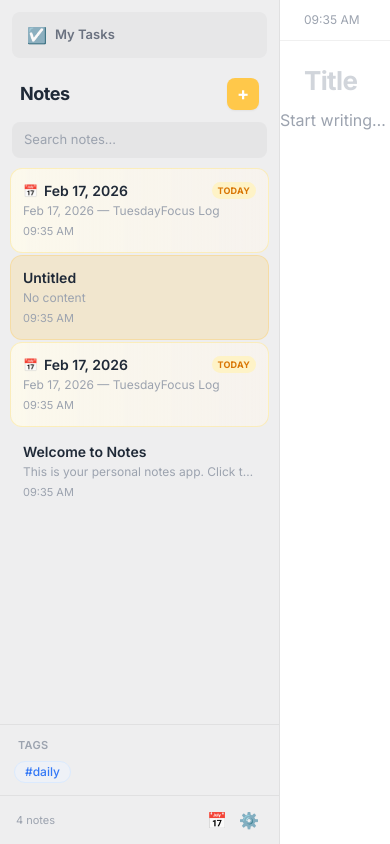
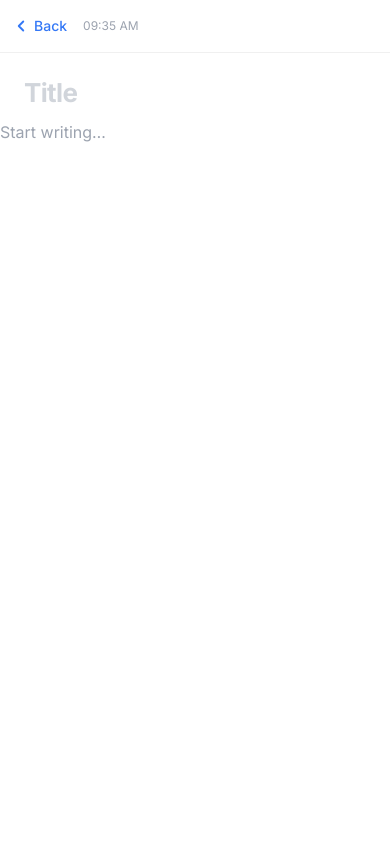
Before and after one commit to Hash-hokage/Vibe-Note, a React (Vite) app: page / in a window 390 px wide. Both pictures are taken after typing "Sample" into the empty fields and a click on the button "New note". Built offline with nearby package versions, Linux system fonts and the light colour scheme.

Commit message:
The Shapeshifter

```diff
--- a/src/App.jsx
+++ b/src/App.jsx
@@ -153,6 +153,16 @@ export default function App() {
   const [view, setView] = useState('notes')
   const [showSettings, setShowSettings] = useState(false)
   const [showPalette, setShowPalette] = useState(false)
+  const [mobileView, setMobileView] = useState('LIST') // 'LIST' or 'EDITOR'
+
+  /* ─── Responsive: detect mobile (<768px) ─── */
+  const [isMobile, setIsMobile] = useState(() => window.innerWidth < 768)
+  useEffect(() => {
+    const mq = window.matchMedia('(max-width: 767px)')
+    const handler = (e) => setIsMobile(e.matches)
+    mq.addEventListener('change', handler)
+    return () => mq.removeEventListener('change', handler)
+  }, [])
 
   useEffect(() => {
     localStorage.setItem('notes-app-data', JSON.stringify(notes))
@@ -247,11 +257,13 @@ export default function App() {
     setActiveId(note.id)
     setSearch('')
     setView('notes')
+    setMobileView('EDITOR')
   }
 
   const handleSelectNote = (id) => {
     setActiveId(id)
     setView('notes')
+    setMobileView('EDITOR')
   }
 
   const handleDeleteNote = (e, id) => {
@@ -333,9 +345,13 @@ export default function App() {
     e.target.value = ''
   }
 
+  const showSidebar = !isMobile || mobileView === 'LIST'
+  const showMain = !isMobile || mobileView === 'EDITOR'
+
   return (
     <div className="flex h-screen bg-apple-bg font-sans overflow-hidden">
       {/* ===== Sidebar ===== */}
+      {showSidebar && (
         <Sidebar
           notes={notes}
           filteredNotes={filteredNotes}
@@ -359,15 +375,32 @@ export default function App() {
           stripHtml={stripHtml}
           todayDailyNote={todayDailyNote}
           onOpenDailyNote={openDailyNote}
+          isMobile={isMobile}
         />
+      )}
 
       {/* ===== Main Area ===== */}
+      {showMain && (
+        <>
         {view === 'tasks' ? (
-        <GlobalTasksView tasks={globalTasks} onNavigate={handleSelectNote} />
+          <GlobalTasksView tasks={globalTasks} onNavigate={handleSelectNote}
+            onBack={isMobile ? () => setMobileView('LIST') : null} isMobile={isMobile} />
         ) : activeNote ? (
-        <main className="flex-1 flex flex-col bg-white h-full overflow-hidden">
+          <main className="flex-1 flex flex-col bg-white h-full overflow-hidden w-full">
             {/* Toolbar */}
-          <div className="flex items-center gap-4 px-6 py-3 border-b border-black/[0.06]">
+            <div className="flex items-center gap-4 px-4 md:px-6 py-3 border-b border-black/[0.06]">
+              {isMobile && (
+                <button
+                  className="flex items-center gap-1 text-apple-blue text-sm font-medium bg-transparent border-none
+                             cursor-pointer px-0 py-1 -ml-1 flex-shrink-0 font-sans"
+                  onClick={() => setMobileView('LIST')}
+                >
+                  <svg width="18" height="18" viewBox="0 0 24 24" fill="none" stroke="currentColor" strokeWidth="2.5" strokeLinecap="round" strokeLinejoin="round">
+                    <polyline points="15 18 9 12 15 6" />
+                  </svg>
+                  Back
+                </button>
+              )}
               <span className="text-xs text-gray-400">{formatDate(activeNote.updatedAt)}</span>
               {(activeNote.tags || []).length > 0 && (
                 <div className="flex gap-1.5 flex-wrap">
@@ -417,11 +450,25 @@ export default function App() {
           )}
           </main>
         ) : (
-        <main className="flex-1 flex flex-col items-center justify-center bg-white text-gray-400">
+          <main className="flex-1 flex flex-col items-center justify-center bg-white text-gray-400 w-full">
+            {isMobile && (
+              <button
+                className="absolute top-4 left-4 flex items-center gap-1 text-apple-blue text-sm font-medium bg-transparent border-none
+                           cursor-pointer px-0 py-1 font-sans"
+                onClick={() => setMobileView('LIST')}
+              >
+                <svg width="18" height="18" viewBox="0 0 24 24" fill="none" stroke="currentColor" strokeWidth="2.5" strokeLinecap="round" strokeLinejoin="round">
+                  <polyline points="15 18 9 12 15 6" />
+                </svg>
+                Back
+              </button>
+            )}
             <div className="text-5xl mb-3">📝</div>
             <div className="text-lg font-medium text-gray-500">No note selected</div>
             <div className="text-sm mt-1">Select a note or create a new one</div>
           </main>
+        )}
+        </>
       )}
 
       {/* ===== Command Palette ===== */}
@@ -557,11 +604,24 @@ function CommandPalette({ notes, onSelect, onNewNote, onClose }) {
 }
 
 /* ─── GlobalTasksView ─── */
-function GlobalTasksView({ tasks, onNavigate }) {
+function GlobalTasksView({ tasks, onNavigate, onBack, isMobile }) {
   return (
-    <main className="flex-1 flex flex-col bg-white h-full overflow-hidden">
-      <div className="flex items-center justify-between px-8 pt-6 pb-4 border-b border-black/[0.06]">
+    <main className="flex-1 flex flex-col bg-white h-full overflow-hidden w-full">
+      <div className="flex items-center justify-between px-4 md:px-8 pt-6 pb-4 border-b border-black/[0.06]">
+        <div className="flex items-center gap-2">
+          {isMobile && onBack && (
+            <button
+              className="flex items-center gap-1 text-apple-blue text-sm font-medium bg-transparent border-none
+                         cursor-pointer px-0 py-1 -ml-1 flex-shrink-0 font-sans"
+              onClick={onBack}
+            >
+              <svg width="18" height="18" viewBox="0 0 24 24" fill="none" stroke="currentColor" strokeWidth="2.5" strokeLinecap="round" strokeLinejoin="round">
+                <polyline points="15 18 9 12 15 6" />
+              </svg>
+            </button>
+          )}
           <h2 className="text-[22px] font-bold tracking-tight">☑️ My Tasks</h2>
+        </div>
         <span className="text-[13px] text-gray-400 font-medium">
           {tasks.length} {tasks.length === 1 ? 'task' : 'tasks'}
         </span>
--- a/src/components/Sidebar.jsx
+++ b/src/components/Sidebar.jsx
@@ -121,12 +121,13 @@ export default function Sidebar({
   stripHtml,
   todayDailyNote,
   onOpenDailyNote,
+  isMobile,
 }) {
   const fileInputRef = useRef(null)
   const [showCalendar, setShowCalendar] = useState(false)
 
   return (
-    <aside className="w-[280px] min-w-[280px] bg-apple-sidebar border-r border-black/[0.06] flex flex-col h-full select-none">
+    <aside className={`${isMobile ? 'w-full' : 'w-[280px] min-w-[280px]'} bg-apple-sidebar border-r border-black/[0.06] flex flex-col h-full select-none`}>
 
       {/* My Tasks button */}
       <button
```
Lines whose indentation alone changed are shown as unchanged.
